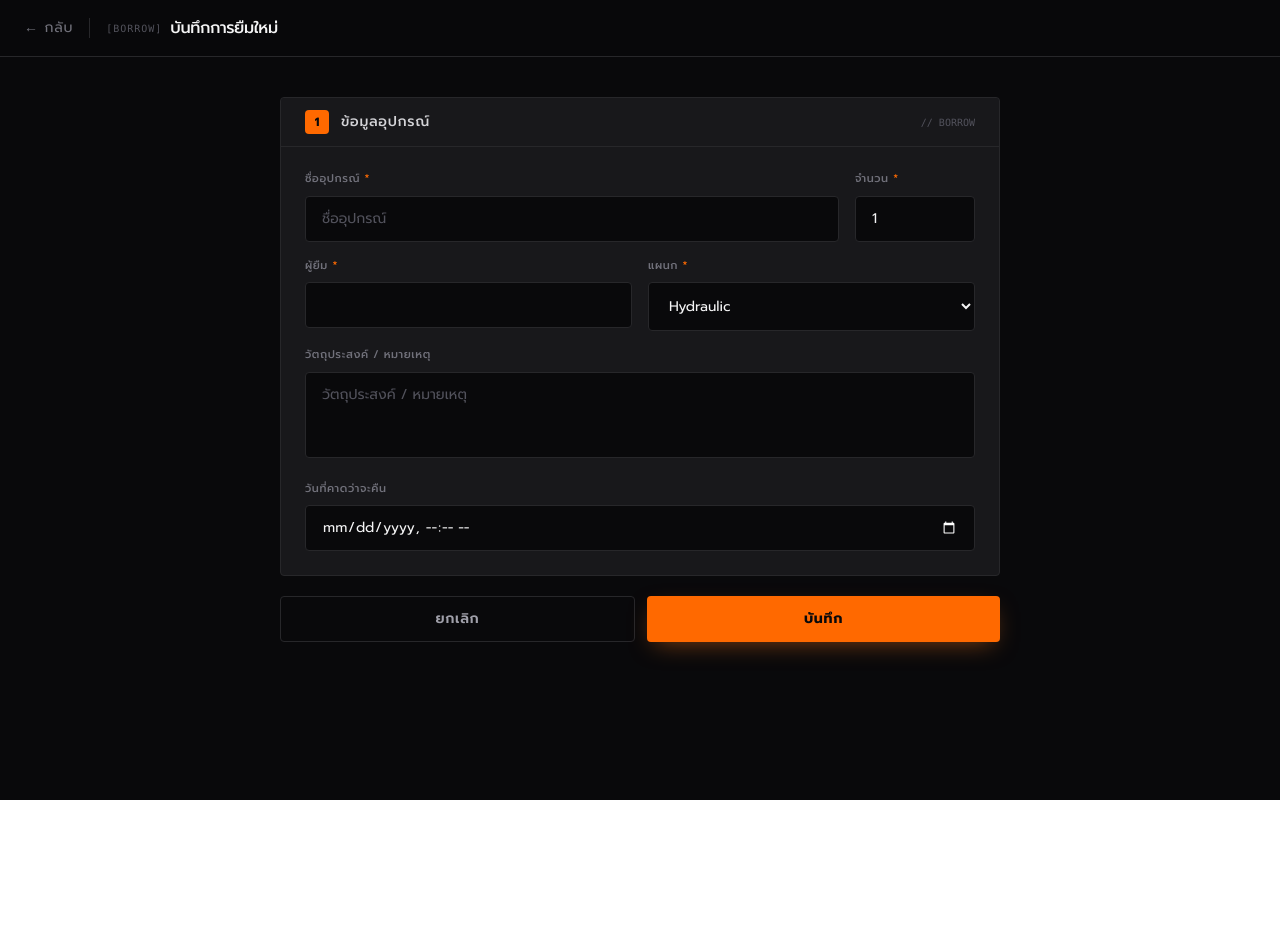
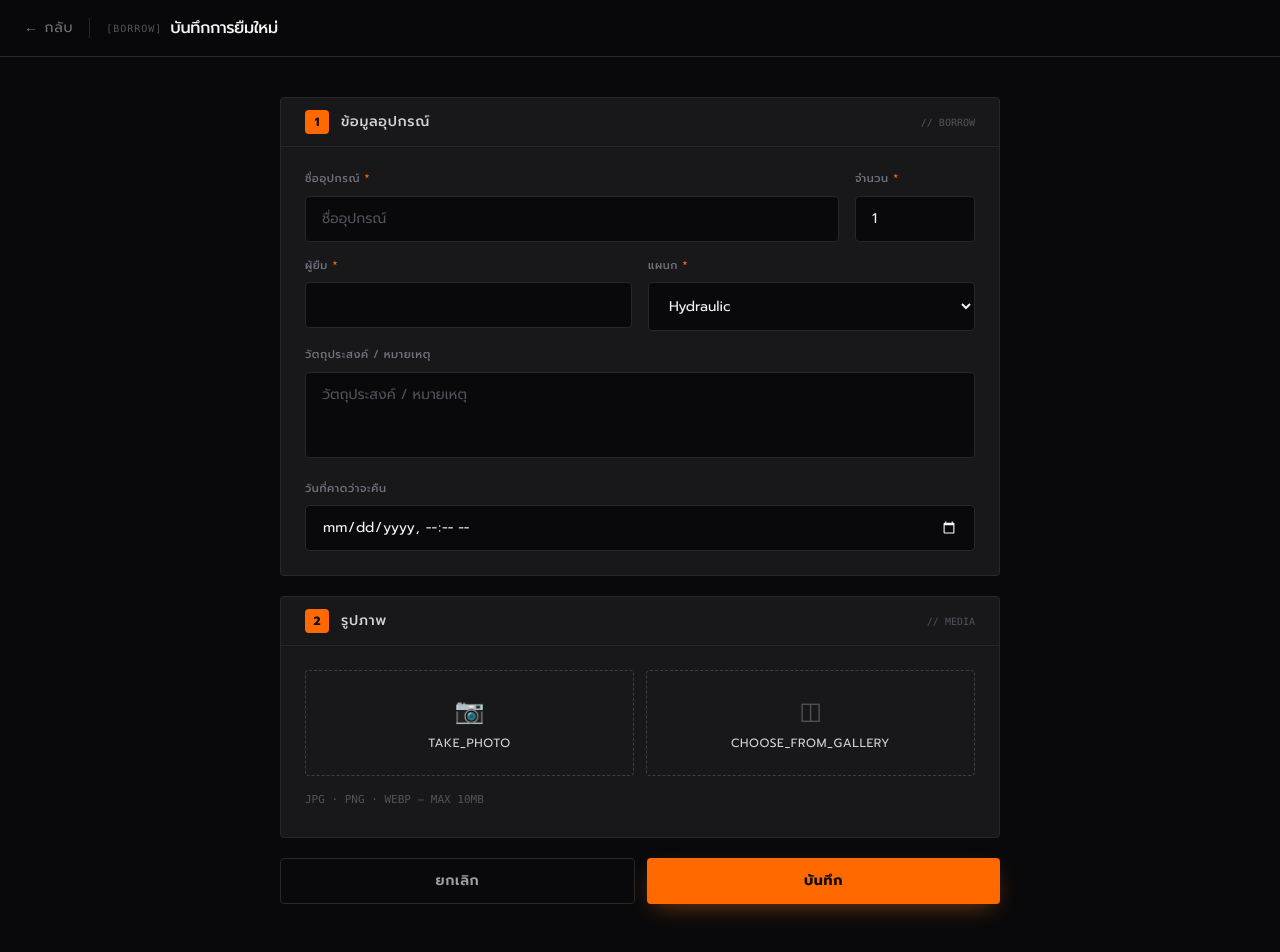
Before and after one commit to peat0090/Maintenance_report, a React (Vite) app: page /borrow/add in a window 1280 px wide. Shown: the top 952 px of the page. Before the commit the page ends 800 px from the top, so only its background shows below. Built offline with nearby package versions, Linux system fonts and the light colour scheme; sample sign-in values are in the browser's storage.

Commit message:
Add Picture future

```diff
--- a/src/pages/AddBorrowPage.jsx
+++ b/src/pages/AddBorrowPage.jsx
@@ -18,6 +18,7 @@ export default function AddBorrowPage() {
     due_date:  '',
   })
 
+  const [photos, setPhotos]         = useState([])
   const [submitting, setSubmitting] = useState(false)
   const [submitted, setSubmitted]   = useState(false)
   const [error, setError]           = useState(null)
@@ -27,12 +28,31 @@ export default function AddBorrowPage() {
     setForm(prev => ({ ...prev, [name]: name === 'quantity' ? Number(value) : value }))
   }
 
+  const handlePhotos = (e) => {
+    const files = Array.from(e.target.files)
+    setPhotos(prev => [...prev, ...files.map(file => ({
+      file, url: URL.createObjectURL(file), name: file.name,
+    }))])
+    e.target.value = ''
+  }
+
+  const removePhoto = (index) => setPhotos(prev => prev.filter((_, i) => i !== index))
+
+  const uploadPhoto = async (photo, borrowId) => {
+    const ext = photo.file.name.split('.').pop()
+    const fileName = `${borrowId}/${Date.now()}_${Math.random().toString(36).slice(2, 8)}.${ext}`
+    const { error } = await supabase.storage.from('borrow-photos').upload(fileName, photo.file, { cacheControl: '3600', upsert: false })
+    if (error) throw error
+    const { data: urlData } = supabase.storage.from('borrow-photos').getPublicUrl(fileName)
+    return urlData.publicUrl
+  }
+
   const handleSubmit = async (e) => {
     e.preventDefault()
     setSubmitting(true)
     setError(null)
     try {
-      const { error: insertError } = await supabase
+      const { data: borrow, error: insertError } = await supabase
         .from('borrowed_items')
         .insert([{
           item_name:   form.item_name,
@@ -44,8 +64,19 @@ export default function AddBorrowPage() {
           borrow_date: new Date().toISOString(),
           status:      'borrowed',
           created_by:  user.id,
-        }])
+        }]).select().single()
       if (insertError) throw insertError
+
+      if (photos.length > 0) {
+        const uploaded = await Promise.all(
+          photos.map(async (photo) => ({
+            borrow_id: borrow.id, photo_url: await uploadPhoto(photo, borrow.id),
+          }))
+        )
+        const { error: photoError } = await supabase.from('borrow_photos').insert(uploaded)
+        if (photoError) throw photoError
+      }
+
       setSubmitted(true)
       setTimeout(() => navigate('/borrow'), 1500)
     } catch (err) {
@@ -152,6 +183,50 @@ export default function AddBorrowPage() {
             </div>
           </div>
 
+          {/* Section 2: Photos */}
+          <div className="bg-zinc-900 rounded-sm border border-zinc-800 overflow-hidden">
+            <div className="flex items-center justify-between px-5 sm:px-6 py-3 border-b border-zinc-800 bg-zinc-900/60">
+              <h2 className="font-medium flex items-center gap-3 text-sm">
+                <span className="w-6 h-6 bg-orange-500 text-zinc-950 rounded-sm flex items-center justify-center text-xs font-bold">2</span>
+                <span className="tracking-wider uppercase text-zinc-300">{t('section_photos')}</span>
+              </h2>
+              <span className="text-[10px] font-mono text-zinc-600">// MEDIA</span>
+            </div>
+            <div className="p-5 sm:p-6">
+
+              <div className="grid grid-cols-2 gap-3 mb-4">
+                <label className="flex flex-col items-center justify-center gap-2 border border-dashed border-zinc-700 hover:border-orange-500 rounded-sm py-6 text-center cursor-pointer hover:bg-orange-500/5 transition group">
+                  <input type="file" accept="image/*" capture="environment" onChange={handlePhotos} className="hidden" />
+                  <div className="text-2xl text-zinc-600 group-hover:text-orange-500 group-hover:scale-110 transition">📷</div>
+                  <p className="text-zinc-300 text-xs tracking-wider uppercase">{t('take_photo')}</p>
+                </label>
+                <label className="flex flex-col items-center justify-center gap-2 border border-dashed border-zinc-700 hover:border-orange-500 rounded-sm py-6 text-center cursor-pointer hover:bg-orange-500/5 transition group">
+                  <input type="file" multiple accept="image/*" onChange={handlePhotos} className="hidden" />
+                  <div className="text-2xl text-zinc-600 group-hover:text-orange-500 group-hover:scale-110 transition">◫</div>
+                  <p className="text-zinc-300 text-xs tracking-wider uppercase">{t('choose_from_gallery')}</p>
+                </label>
+              </div>
+              <p className="text-zinc-600 text-[11px] font-mono mb-1">JPG · PNG · WEBP — MAX 10MB</p>
+
+              {photos.length > 0 && (
+                <div className="mt-4">
+                  <p className="text-[11px] tracking-wider uppercase text-zinc-500 mb-3">{t('selected_images')} ({photos.length})</p>
+                  <div className="grid grid-cols-2 sm:grid-cols-3 gap-2 sm:gap-3">
+                    {photos.map((photo, i) => (
+                      <div key={i} className="relative group rounded-sm overflow-hidden aspect-square bg-zinc-950 border border-zinc-800">
+                        <img src={photo.url} alt={photo.name} className="w-full h-full object-cover" />
+                        <button type="button" onClick={() => removePhoto(i)}
+                          className="absolute top-1.5 right-1.5 w-6 h-6 bg-red-500 text-white rounded-sm text-xs opacity-0 group-hover:opacity-100 transition flex items-center justify-center"
+                        >✕</button>
+                        <div className="absolute bottom-0 left-0 right-0 bg-zinc-950/80 backdrop-blur text-zinc-300 text-[10px] font-mono p-1 truncate">{photo.name}</div>
+                      </div>
+                    ))}
+                  </div>
+                </div>
+              )}
+            </div>
+          </div>
+
           {/* Buttons */}
           <div className="flex gap-3 pb-8">
             <Link to="/borrow" className="flex-1 py-3 rounded-sm border border-zinc-800 text-zinc-400 font-semibold text-center text-sm uppercase tracking-wider hover:bg-zinc-900 hover:text-zinc-200 transition">
```
